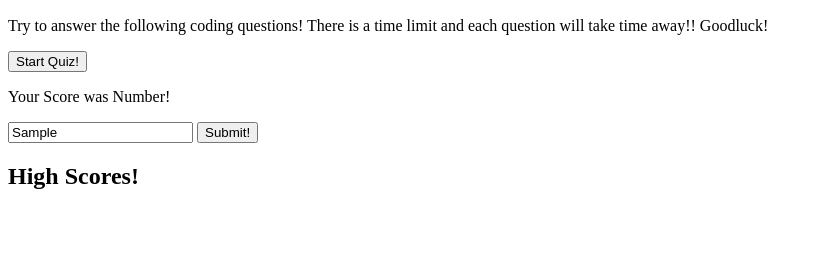
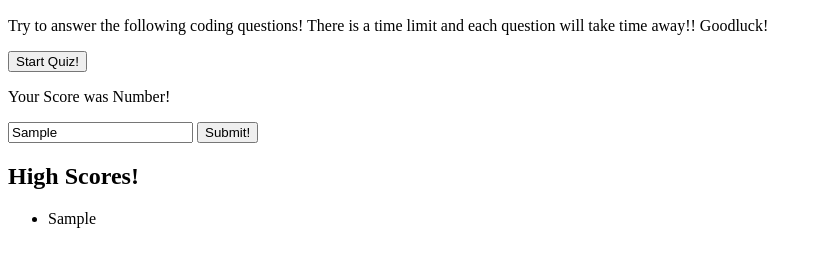
Before and after one commit to Father-of-Cats/code-quiz, a plain HTML site: page index.html in a window 1280 px wide. Both pictures are taken after typing "Sample" into the empty fields and a click on the button "Submit!". Shown: the part 110-376 px from the top of the page, without its empty margins (0-822 px from the left). Drawn offline with Linux system fonts and the light colour scheme.

Commit message:
fixed error with highscore board

```diff
--- a/assets/js/script.js
+++ b/assets/js/script.js
@@ -21,12 +21,12 @@ var scoreButtonEl = document.querySelector("#h-button")
 
 scoreButtonEl.addEventListener("click", insertScore);
 
-function insertScore() {
+function insertScore(event) {
     event.preventDefault();
     var highScoreEl = document.createElement("li");
     highScoreEl.textContent = nameInputEl.value;
     // highScoreEl.className = " "; add back after style
-    scoreListEl.
+    scoreListEl.appendChild(highScoreEl);
 };
 
 
--- a/index.html
+++ b/index.html
@@ -38,7 +38,7 @@
         </form>
         <div>
             <h2>High Scores!</h2>
-        <ul class="h-list">
+        <ul id="h-list">
 
         </ul>
         </div>
```
